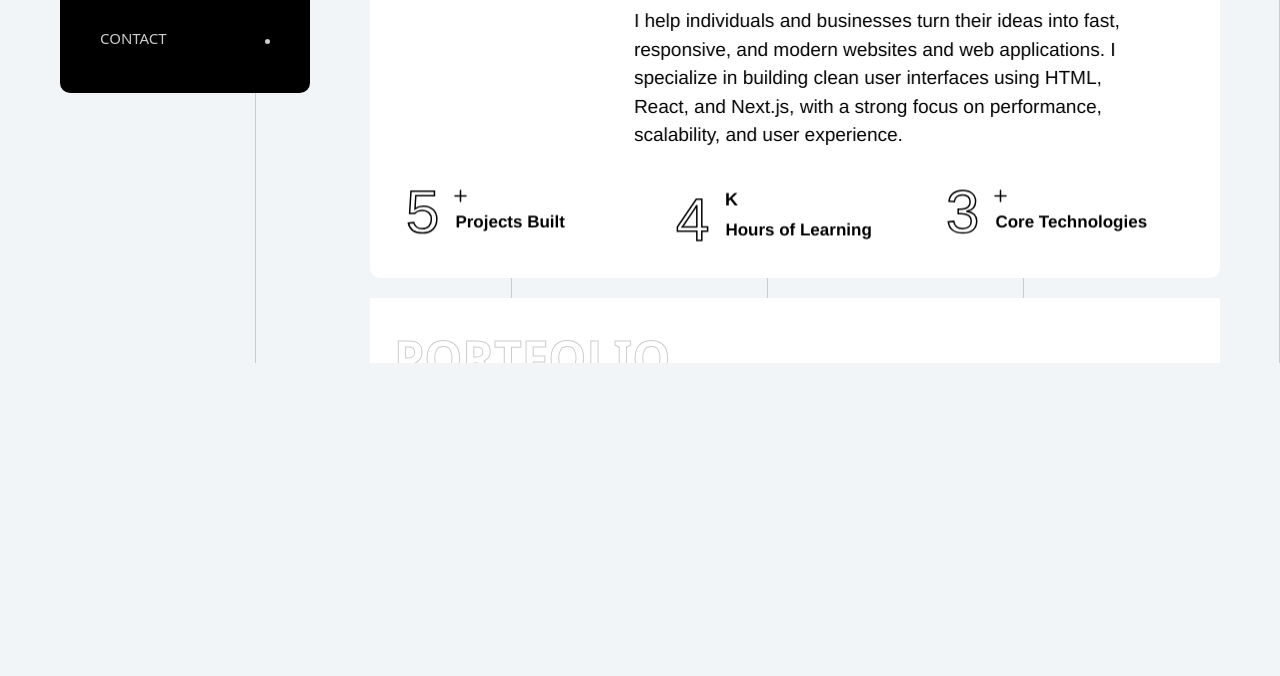
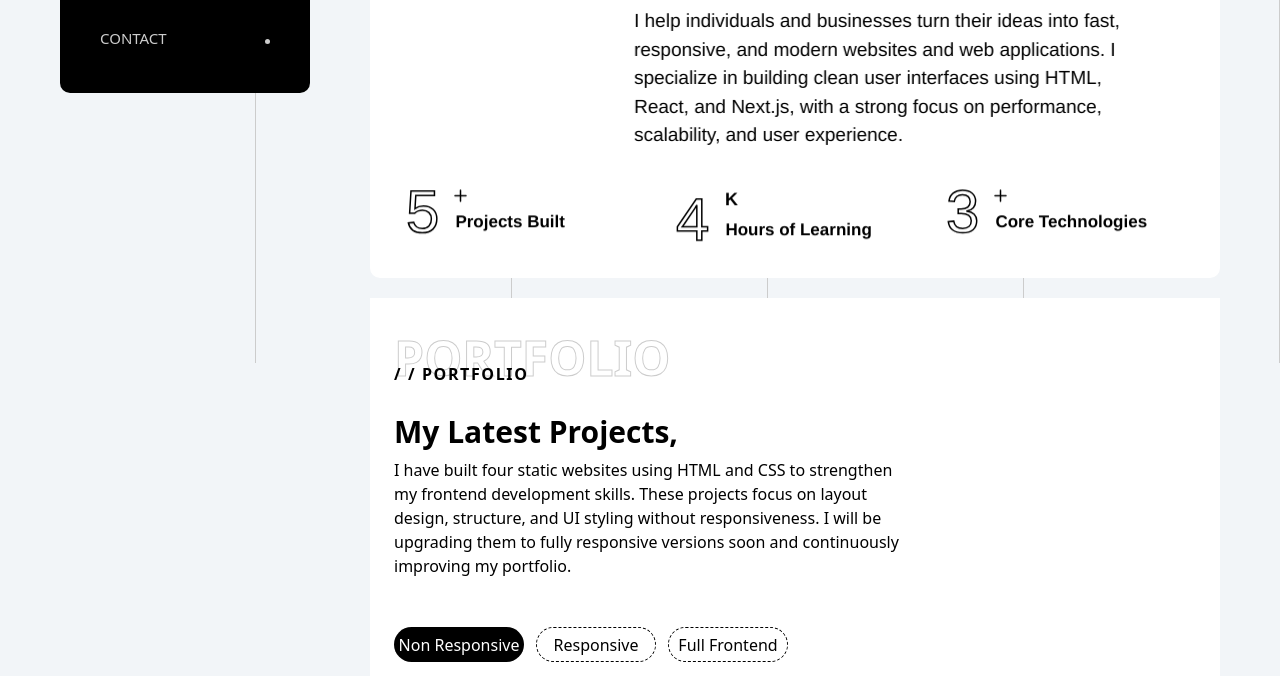
Before and after one commit to MurtazaFrontendDeveloper/My-Personol-PortFolio, a website: page index.html in a window 1280 px wide. Shown: the part 437-1113 px from the top of the page. Before the commit the page ends 800 px from the top, so only its background shows below. Drawn offline with nearby package versions, Linux system fonts and the light colour scheme.

Commit message:
Fixed the Y scrool problem

```diff
--- a/index.html
+++ b/index.html
@@ -9,7 +9,7 @@
   <link rel="stylesheet" href="src/Main.css">
 </head>
 
-<body class="bg-Background overflow-hidden">
+<body class="bg-Background">
 
   <!-- background -->
 <div class="fixed inset-0 z-0 pointer-events-none overflow-hidden">
@@ -30,7 +30,7 @@
 </div>
 
 <!-- ===== SCROLL CONTAINER (THIS MOVES, NOT BODY) ===== -->
-<div class="relative z-10 h-screen overflow-y-auto">
+<div class="container mx-auto flex relative">
   <div class="container mx-auto flex relative">
 
 
```
